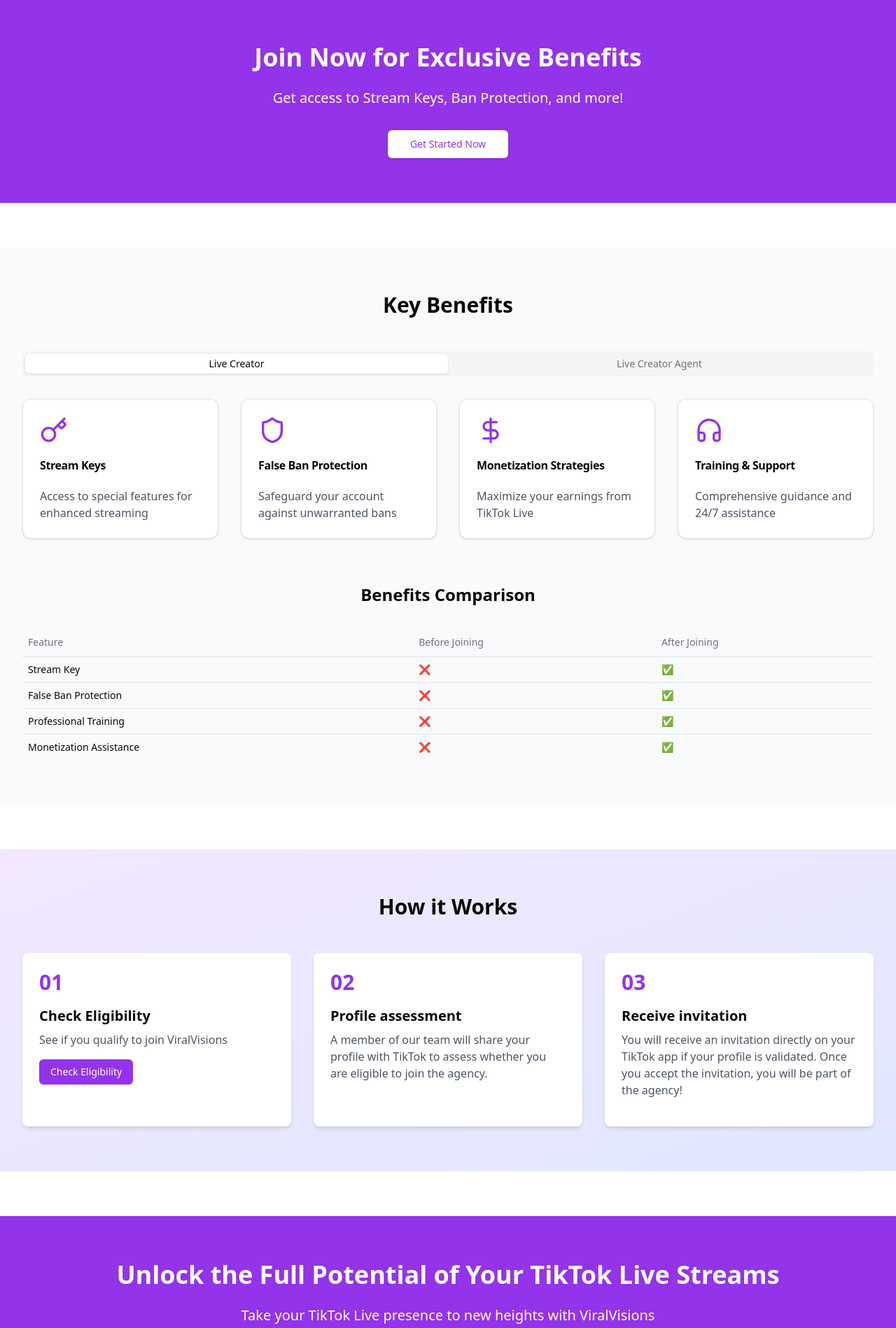
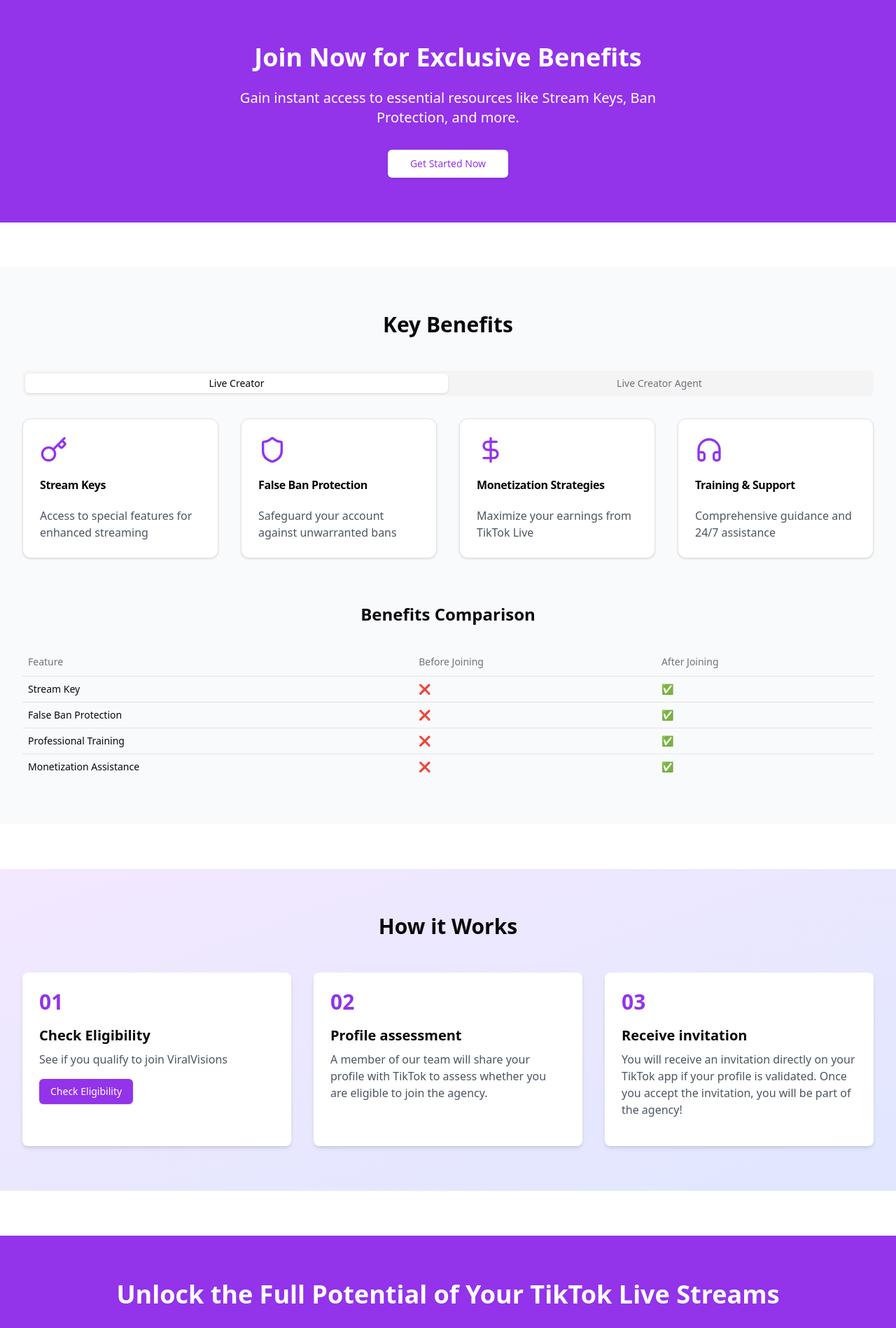
Before and after one commit to adamaboelmatty/viralvisions, a Next.js app: page / in a window 1280 px wide. Shown: the part 1320-3218 px from the top of the page at 70% size. Built offline with nearby package versions, Linux system fonts and the light colour scheme.

Commit message:
Updated Hero Section

```diff
--- a/src/app/home.tsx
+++ b/src/app/home.tsx
@@ -19,14 +19,14 @@ export default function Home({ setCurrentPage }: HomeProps) {
       <SocialProofSection />
       <CTASection
         title="Join Now for Exclusive Benefits"
-        description="Get access to Stream Keys, Ban Protection, and more!"
+        description="Gain instant access to essential resources like Stream Keys, Ban Protection, and more."
         setCurrentPage={setCurrentPage}
       />
       <FeaturesSection />
       <HowItWorks setCurrentPage={setCurrentPage} />
       <CTASection
         title="Unlock the Full Potential of Your TikTok Live Streams"
-        description="Take your TikTok Live presence to new heights with ViralVisions"
+        description="Take your TikTok Live earnings to new heights with ViralVisions"
         setCurrentPage={setCurrentPage}
       />
       <FAQSection />
```
